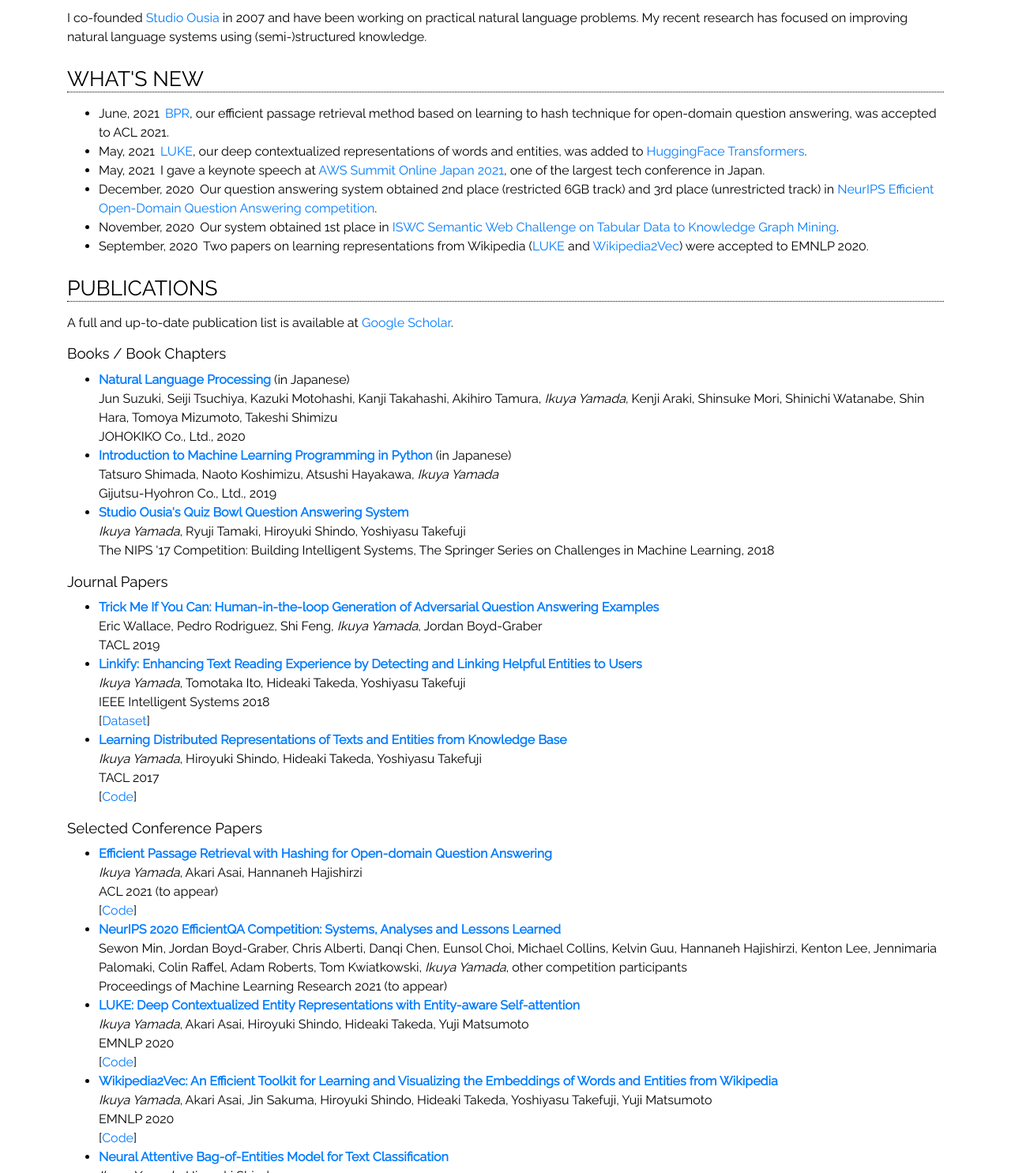
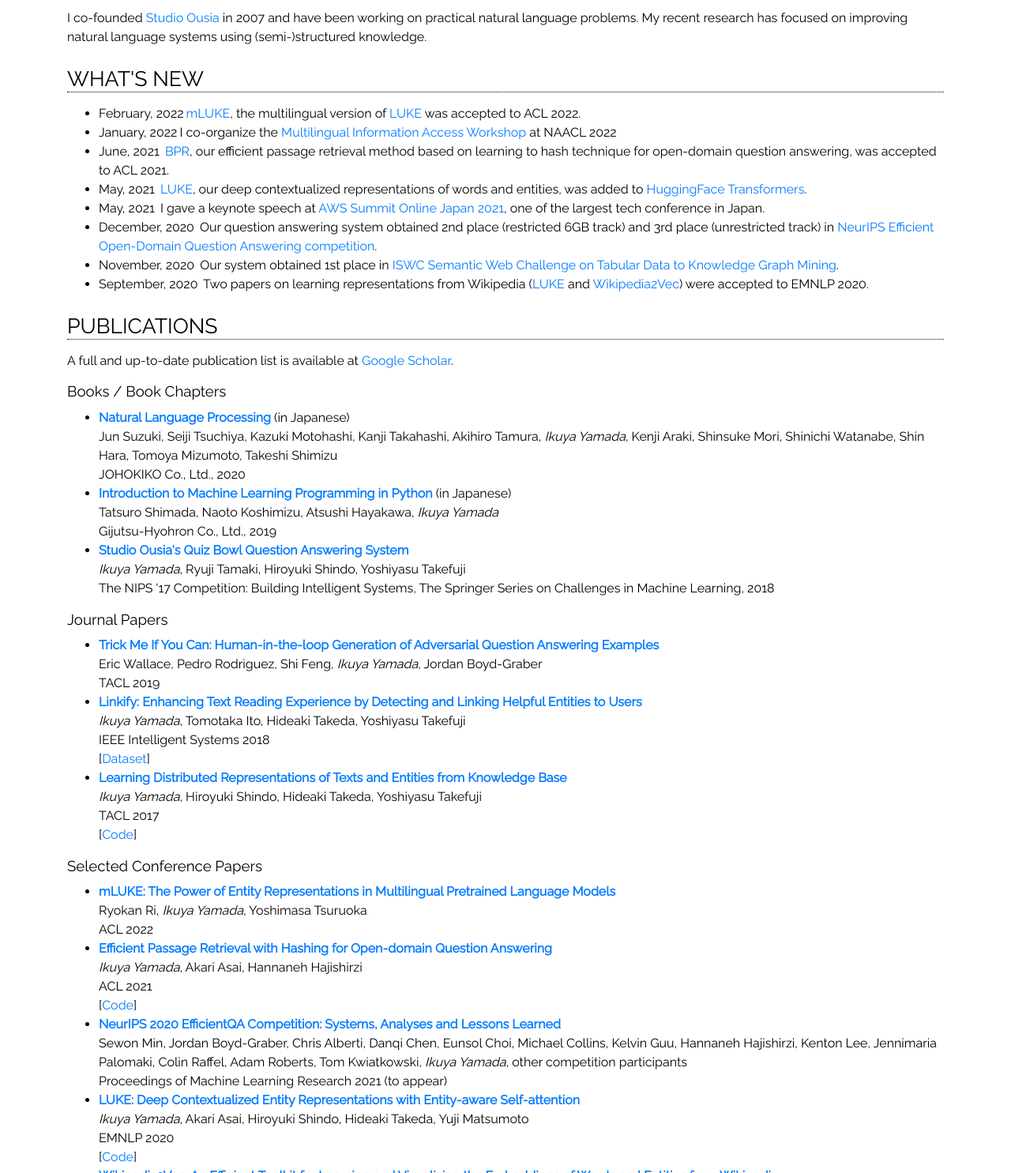
Before and after one commit to ikuyamada/ikuyamada.github.io, a plain HTML site: page index.html in a window 1280 px wide. Shown: the part 200-1685 px from the top of the page at 79% size. Drawn offline with nearby package versions, Linux system fonts and the light colour scheme.

Commit message:
update index

```diff
--- a/index.html
+++ b/index.html
@@ -50,6 +50,8 @@
 
     <h2>What's New</h2>
     <ul>
+      <li><span class="news_date">February, 2022</span><a href="https://arxiv.org/abs/2110.08151" target="_blank">mLUKE</a>, the multilingual version of <a href="https://arxiv.org/abs/2010.01057" target="_blank">LUKE</a> was accepted to ACL 2022.</li>
+      <li><span class="news_date">January, 2022</span>I co-organize the <a href="https://mia-workshop.github.io/" target="_blank">Multilingual Information Access Workshop</a> at NAACL 2022</li>
       <li><span class="news_date">June, 2021</span> <a href="https://arxiv.org/abs/2106.00882" target="_blank">BPR</a>, our efficient passage retrieval method based on learning to hash technique for open-domain question answering, was accepted to ACL 2021.</li>
       <li><span class="news_date">May, 2021</span> <a href="https://arxiv.org/abs/2010.01057" target="_blank">LUKE</a>, our deep contextualized representations of words and entities, was added to <a href="https://huggingface.co/transformers/master/model_doc/luke.html" target="_blank">HuggingFace Transformers</a>.</li>
       <li><span class="news_date">May, 2021</span> I gave a keynote speech at <a href="https://aws.amazon.com/jp/events/summits/online/japan/" target="_blank">AWS Summit Online Japan 2021</a>, one of the largest tech conference in Japan.</li>
@@ -124,9 +126,14 @@
     <h3>Selected Conference Papers</h3>
     <ul>
       <li>
+        <strong><a href="https://arxiv.org/abs/2110.08151" target="_blank">mLUKE: The Power of Entity Representations in Multilingual Pretrained Language Models</a></strong><br />
+        Ryokan Ri, <em>Ikuya Yamada</em>, Yoshimasa Tsuruoka<br />
+        ACL 2022
+      </li>
+      <li>
         <strong><a href="https://arxiv.org/abs/2106.00882" target="_blank">Efficient Passage Retrieval with Hashing for Open-domain Question Answering</a></strong><br />
         <em>Ikuya Yamada</em>, Akari Asai, Hannaneh Hajishirzi<br />
-        ACL 2021 (to appear)
+        ACL 2021
         <br />
         [<a href="https://github.com/studio-ousia/bpr" target="_blank">Code</a>]
       </li>
@@ -253,7 +260,7 @@
 
     <h2>Professional Service</h2>
     <h3>Program Commitee</h3>
-    ACL (2021), NAACL (2018, 2021), EMNLP (2020, 2021), AACL (2020), ISWC (2020, 2021)</li>
+    ARR (2021, 2022), ACL (2021), NAACL (2018, 2021), EMNLP (2020, 2021), AACL (2020), ISWC (2020, 2021)</li>
     <div id="copyright">&copy Ikuya Yamada</div>
   </div>
 </body>
```
Also changed, not shown: index_ja.html (+13 -1 lines).
